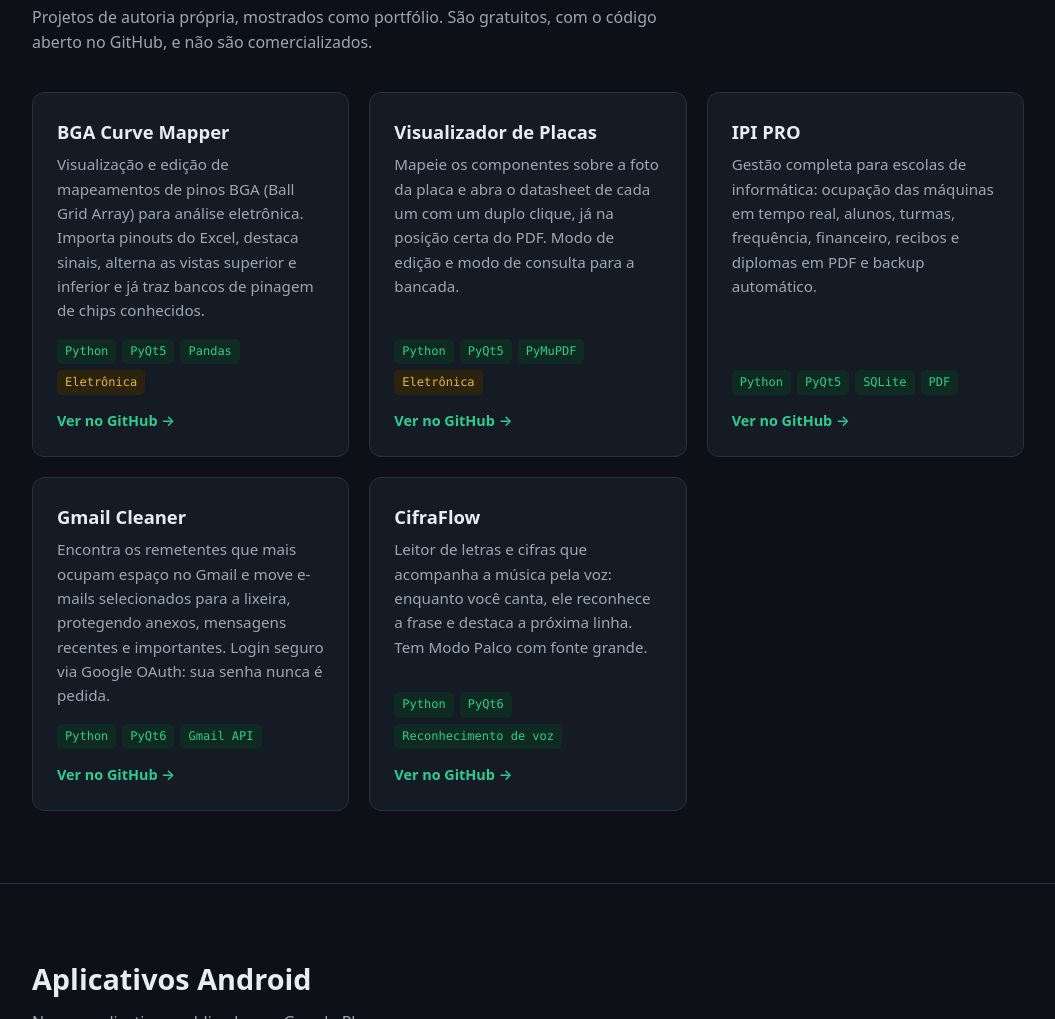
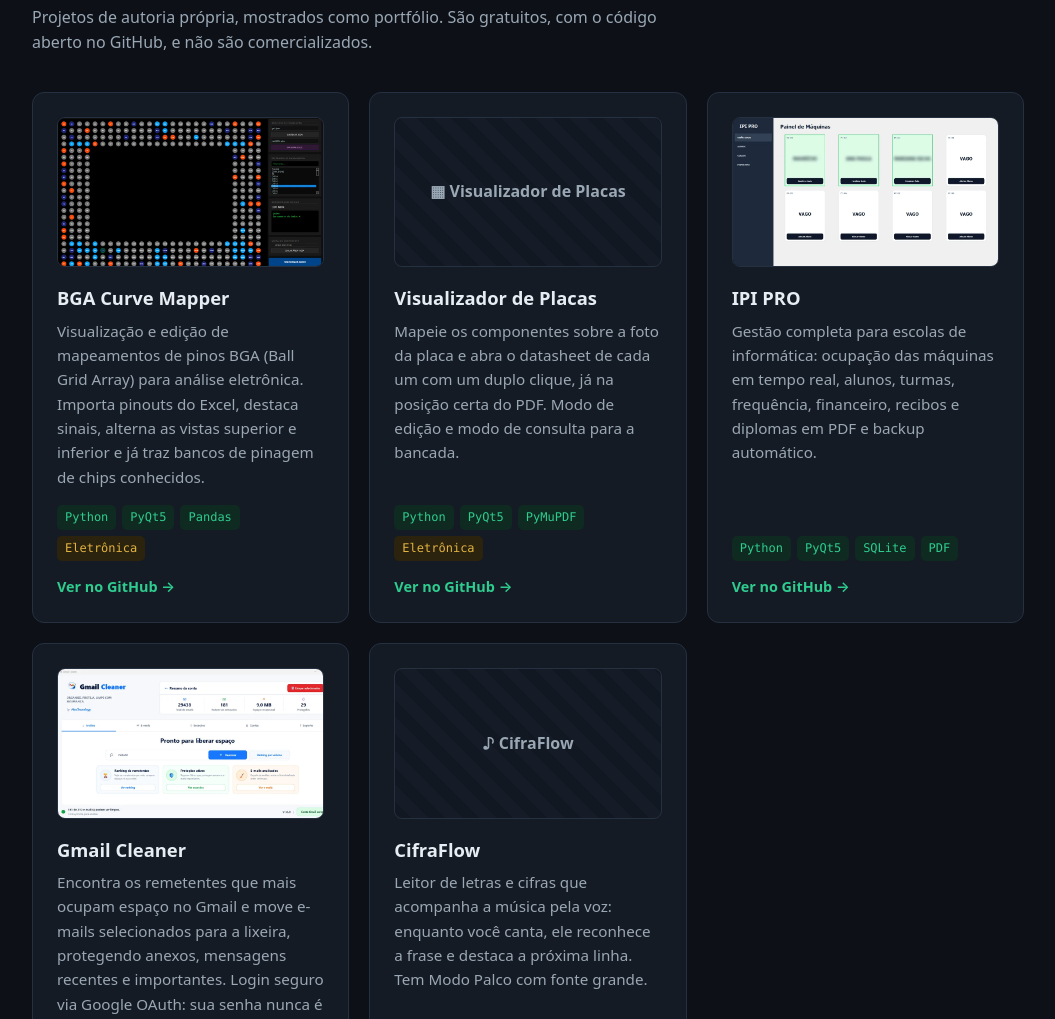
Before and after one commit to MauricioApCastro/mactecnology-site, a plain HTML site: page index.html in a window 1280 px wide. Shown: the part 700-1719 px from the top of the page, without its empty margins (112-1167 px from the left). Drawn offline with Linux system fonts and the light colour scheme.

Commit message:
Telas dos projetos no portfólio
Prints do BGA Curve Mapper, IPI PRO (nomes de alunos desfocados) e
Gmail Cleaner; Visualizador de Placas e CifraFlow com espaço reservado.

Co-Authored-By: Claude Opus 5.5 <noreply@anthropic.com>
Claude-Session: https://claude.ai/code/session_01DHFAfPAAEyQXdYyvBY1ffz

```diff
--- a/index.html
+++ b/index.html
@@ -46,6 +46,8 @@
 
   .grid{display:grid;grid-template-columns:repeat(auto-fill,minmax(300px,1fr));gap:20px}
   .card{background:var(--panel);border:1px solid var(--line);border-radius:12px;padding:24px;display:flex;flex-direction:column}
+  .shot{width:100%;aspect-ratio:16/9;object-fit:cover;object-position:top left;border-radius:8px;border:1px solid var(--line);margin-bottom:16px;background:#0a0e14;display:block}
+  .shot.vazio{display:grid;place-items:center;color:var(--muted);font-weight:600;background:repeating-linear-gradient(45deg,#121821 0 12px,#151c27 12px 24px)}
   .card h3{font-size:1.15rem;margin-bottom:6px}
   .card p{color:var(--muted);font-size:.95rem;flex:1}
   .tags{margin:16px 0 14px;display:flex;flex-wrap:wrap;gap:6px}
@@ -127,6 +129,7 @@
 
       <div class="grid">
         <article class="card">
+          <img class="shot" src="img/projetos/bga.webp" alt="Tela do BGA Curve Mapper com a grade de pinos colorida por tipo de sinal" loading="lazy">
           <h3>BGA Curve Mapper</h3>
           <p>Visualização e edição de mapeamentos de pinos BGA (Ball Grid Array) para análise eletrônica. Importa pinouts do Excel, destaca sinais, alterna as vistas superior e inferior e já traz bancos de pinagem de chips conhecidos.</p>
           <div class="tags"><span class="tag">Python</span><span class="tag">PyQt5</span><span class="tag">Pandas</span><span class="tag hw">Eletrônica</span></div>
@@ -134,6 +137,7 @@
         </article>
 
         <article class="card">
+          <div class="shot vazio">▦ Visualizador de Placas</div>
           <h3>Visualizador de Placas</h3>
           <p>Mapeie os componentes sobre a foto da placa e abra o datasheet de cada um com um duplo clique, já na posição certa do PDF. Modo de edição e modo de consulta para a bancada.</p>
           <div class="tags"><span class="tag">Python</span><span class="tag">PyQt5</span><span class="tag">PyMuPDF</span><span class="tag hw">Eletrônica</span></div>
@@ -141,6 +145,7 @@
         </article>
 
         <article class="card">
+          <img class="shot" src="img/projetos/ipi-pro.webp" alt="Painel de máquinas do IPI PRO" loading="lazy">
           <h3>IPI PRO</h3>
           <p>Gestão completa para escolas de informática: ocupação das máquinas em tempo real, alunos, turmas, frequência, financeiro, recibos e diplomas em PDF e backup automático.</p>
           <div class="tags"><span class="tag">Python</span><span class="tag">PyQt5</span><span class="tag">SQLite</span><span class="tag">PDF</span></div>
@@ -148,6 +153,7 @@
         </article>
 
         <article class="card">
+          <img class="shot" src="img/projetos/gmail-cleaner.webp" alt="Painel do Gmail Cleaner" loading="lazy">
           <h3>Gmail Cleaner</h3>
           <p>Encontra os remetentes que mais ocupam espaço no Gmail e move e-mails selecionados para a lixeira, protegendo anexos, mensagens recentes e importantes. Login seguro via Google OAuth: sua senha nunca é pedida.</p>
           <div class="tags"><span class="tag">Python</span><span class="tag">PyQt6</span><span class="tag">Gmail API</span></div>
@@ -155,6 +161,7 @@
         </article>
 
         <article class="card">
+          <div class="shot vazio">♪ CifraFlow</div>
           <h3>CifraFlow</h3>
           <p>Leitor de letras e cifras que acompanha a música pela voz: enquanto você canta, ele reconhece a frase e destaca a próxima linha. Tem Modo Palco com fonte grande.</p>
           <div class="tags"><span class="tag">Python</span><span class="tag">PyQt6</span><span class="tag">Reconhecimento de voz</span></div>
```
Also changed, not shown: img/projetos/bga.webp (added), img/projetos/gmail-cleaner.webp (added), img/projetos/ipi-pro.webp (added).
